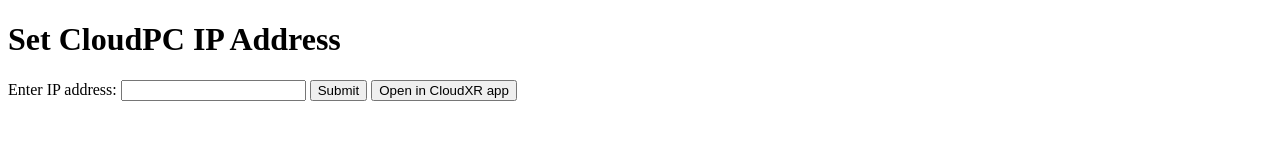
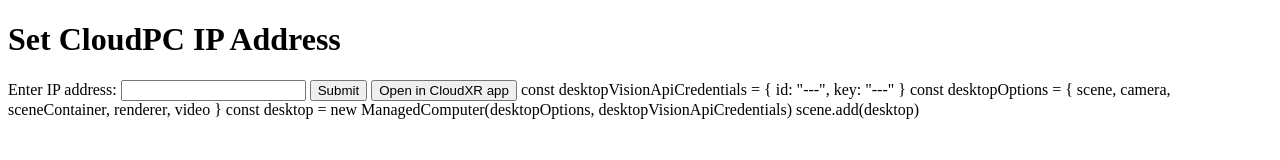
Before and after one commit to lordbagel42/dvtesting, a plain HTML site: page index.html in a window 1280 px wide. Drawn offline with Linux system fonts and the light colour scheme.

Commit message:
Update index.html

```diff
--- a/index.html
+++ b/index.html
@@ -3,6 +3,7 @@
   <head>
     <meta charset="UTF-8">
     <title>Set CloudPC IP Address</title>
+    <script src"https://js.desktop.vision/babylon.min.js"></script>
   </head>
   <body>
     <h1>Set CloudPC IP Address</h1>
@@ -10,7 +11,10 @@
     <input type="text" id="ip-address" name="ip-address">
     <button id="submit-button">Submit</button>
     <button id="open-app-button">Open in CloudXR app</button>
-
+    const desktopVisionApiCredentials = { id: "---", key: "---" }
+    const desktopOptions = { scene, camera, sceneContainer, renderer, video }
+    const desktop = new ManagedComputer(desktopOptions, desktopVisionApiCredentials)
+    scene.add(desktop)
     <script>
       const ipAddressInput = document.getElementById("ip-address");
       const submitButton = document.getElementById("submit-button");
```
